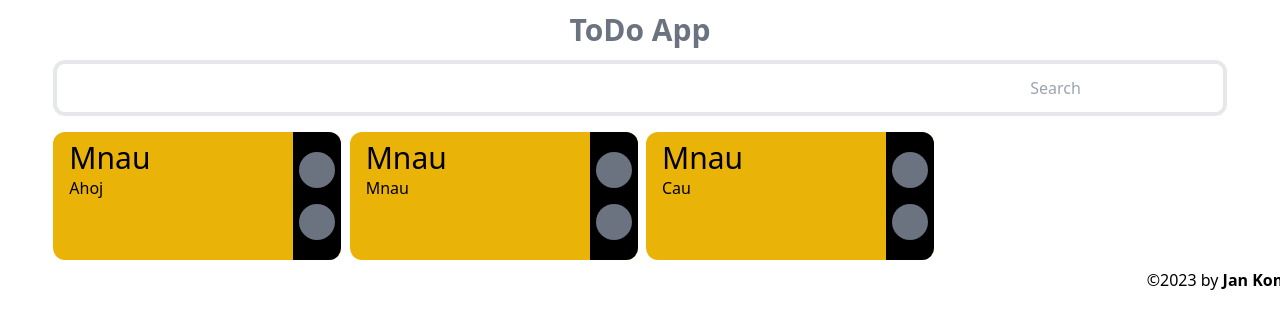
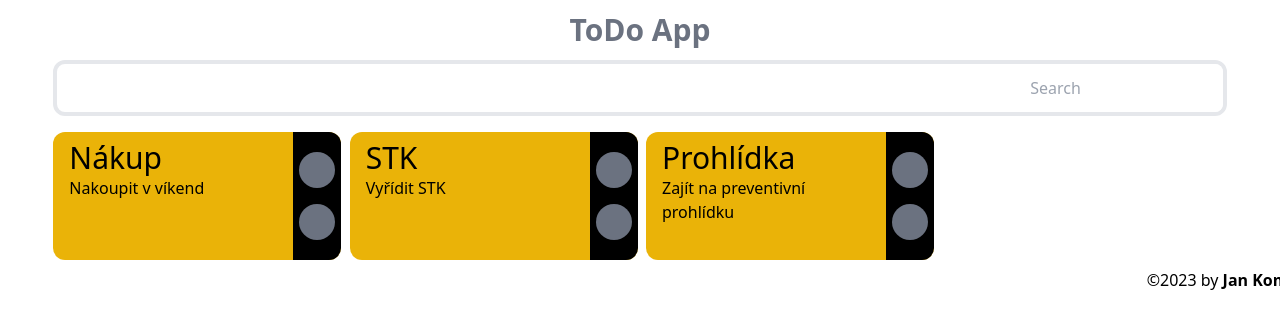
Before and after one commit to JanKomis/TodoList, a React (Vite) app: page / in a window 1280 px wide. Shown: the top 328 px of the page. Built offline with nearby package versions, Linux system fonts and the light colour scheme; some icons are missing.

Commit message:
předělání defaultního seznamu

```diff
--- a/src/App.jsx
+++ b/src/App.jsx
@@ -31,9 +31,9 @@ const useStorageState = (key, initState) => {
 
 export default function App() {
   const listToDo = [
-    { title:"Mnau", text: "Ahoj", key: 0, checked: true },
-    { title:"Mnau", text: "Mnau", key: 1, checked: false },
-    { title:"Mnau", text: "Cau", key: 2, checked: true },
+    { title:"Nákup", text: "Nakoupit v víkend", key: 0, checked: true },
+    { title:"STK", text: "Vyřídit STK", key: 1, checked: false },
+    { title:"Prohlídka", text: "Zajít na preventivní prohlídku", key: 2, checked: true },
   ];
 
   //všechny itemy
```
